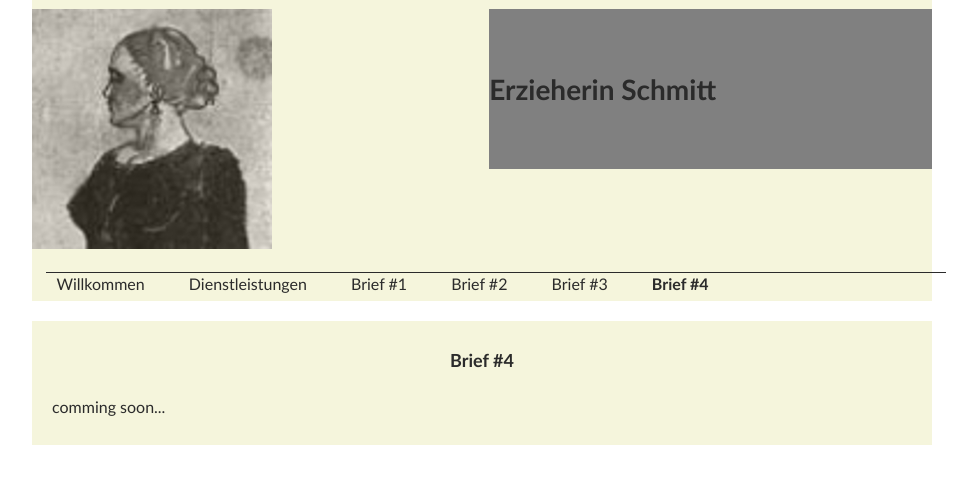
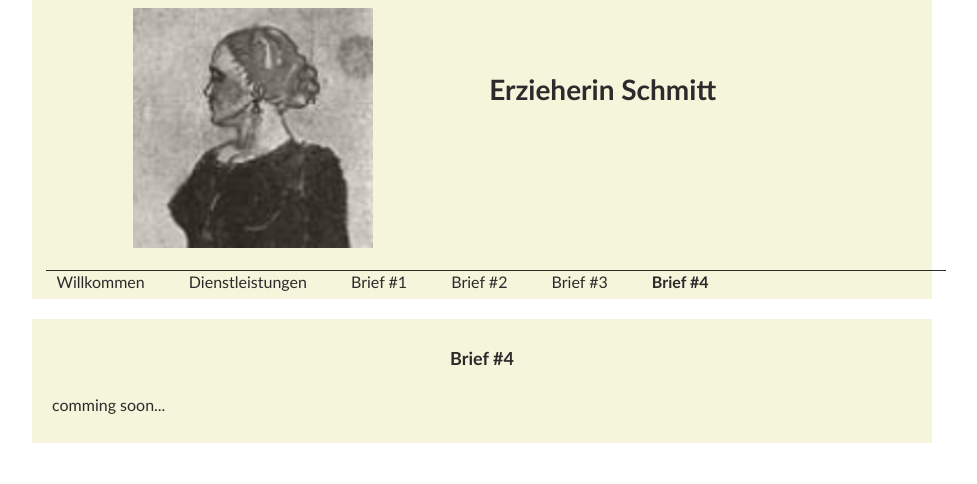
Before and after one commit to richardtraindl/tierarztpraxis-kaiserstrasse.at, a Jekyll site: the page built from xyz123/Schmitt/brief4.html, in a window 1280 px wide. Shown: the top 484 px of the page, without its empty margins (158-1135 px from the left). Built offline with Jekyll 4.4.1, drawn with Linux system fonts in a browser that asks for light colours.

Commit message:
customize

```diff
--- a/_includes/guest.html
+++ b/_includes/guest.html
@@ -1,12 +1,12 @@
 
         <header class="section group">
             <div class="col span_6_of_12">
-                <!-- div style="display: flex; align-items: center; justify-content: center; background-color: gray; max-height: 240px; min-height: 160px;" -->
+                <div style="display: flex; align-items: center; justify-content: center; max-height: 240px; min-height: 160px;">
                         <a href="index.html"><img src="/img2/logo.jpg" alt="Logo"></a>
-                <!-- /div -->
+                </div>
             </div>
             <div class="col span_6_of_12">
-                <div style="display: flex; align-items: center; background-color: gray; max-height: 240px; min-height: 160px;">
+                <div style="display: flex; align-items: center; max-height: 240px; min-height: 160px;">
                         <h1>Erzieherin Schmitt</h1>
                 </div>
             </div>
```
